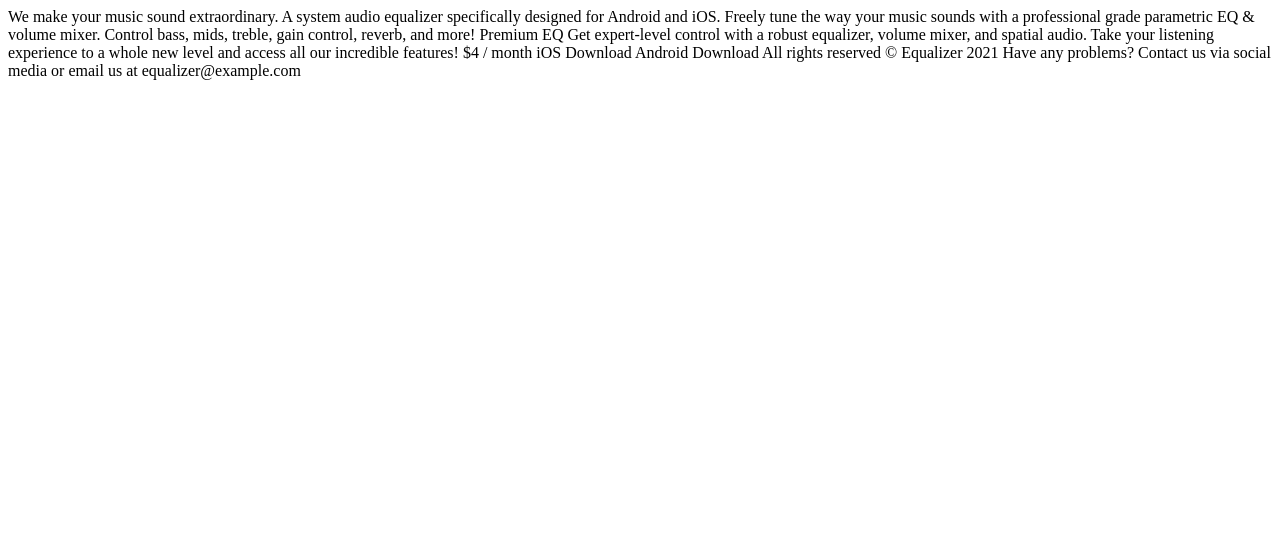
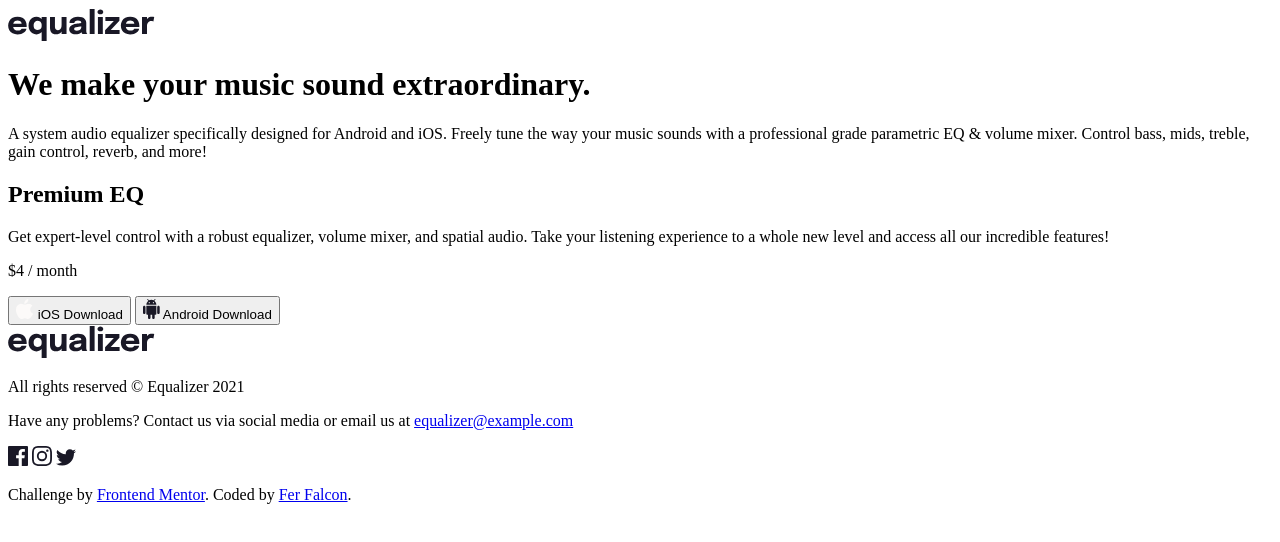
Before and after one commit to ferfalcon/equalizer-landing-page, a plain HTML site: page index.html in a window 1280 px wide. Drawn offline with Linux system fonts and the light colour scheme.

Commit message:
Initial markup

```diff
--- a/index.html
+++ b/index.html
@@ -3,31 +3,52 @@
 <head>
   <meta charset="UTF-8">
   <meta name="viewport" content="width=device-width, initial-scale=1.0">
-
   <link rel="icon" type="image/png" sizes="32x32" href="./assets/images/favicon-32x32.png">
-
   <title>Frontend Mentor | Equalizer landing page</title>
 </head>
 <body>
-
-  We make your music sound extraordinary.
-
+	<main>
+		<img src="./assets/images/logo.svg" alt="Equalizer" width="147" height="33">
+		<h1>We make your music sound extraordinary.</h1>
+		<p>
 			A system audio equalizer specifically designed for Android and iOS. Freely tune the
 			way your music sounds with a professional grade parametric EQ & volume mixer. Control
 			bass, mids, treble, gain control, reverb, and more!
-
-  Premium EQ
-
+		</p>
+		<section>
+			<h2>Premium EQ</h2>
+			<p>
 				Get expert-level control with a robust equalizer, volume mixer, and spatial audio. Take
 				your listening experience to a whole new level and access all our incredible features!
-
-  $4 / month
-
+			</p>
+			<p>
+				<span>$4</span> / month
+			</p>
+			<button type="button">
+				<img src="./assets/images/icon-apple.svg" alt="Apple logo" width="18" height="20">
 				iOS Download
+			</button>
+			<button type="button">
+				<img src="./assets/images/icon-android.svg" alt="Android logo" width="17" height="20">
 				Android Download
-
-  All rights reserved © Equalizer 2021
-  Have any problems? Contact us via social media or email us at equalizer@example.com
-
+			</button>
+		</section>
+		<footer>
+			<img src="./assets/images/logo.svg" alt="Equalizer" width="147" height="33">
+			<p>All rights reserved © Equalizer 2021</p>
+			<p>Have any problems? Contact us via social media or email us at <a href="mailto:equalizer@example.com">equalizer@example.com</a></p>
+			<nav>
+				<a href="#"><img src="./assets/images/icon-facebook.svg" alt="Reach us at Facebook" width="20" height="20"></a>
+				<a href="#"><img src="./assets/images/icon-instagram.svg" alt="Reach us at Instagram" width="20" height="20"></a>
+				<a href="#"><img src="./assets/images/icon-twitter.svg" alt="Reach us at Twitter" width="20" height="17"></a>
+			</nav>
+		</footer>
+	</main>
+	<footer class="signature">
+		<p>
+			Challenge by <a href="https://www.frontendmentor.io?ref=challenge" target="_blank">Frontend Mentor</a>.
+			Coded by <a href="https://www.linkedin.com/in/fernandofalcon/" target="_blank">Fer Falcon</a>.
+		</p>
+	</footer>
 </body>
 </html>
```
Lines whose indentation alone changed are shown as unchanged.
